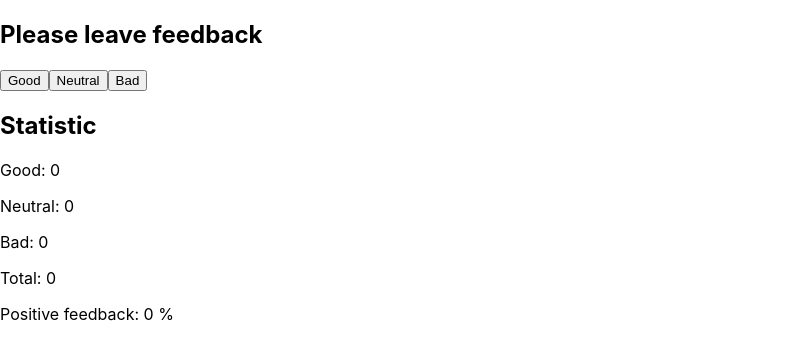
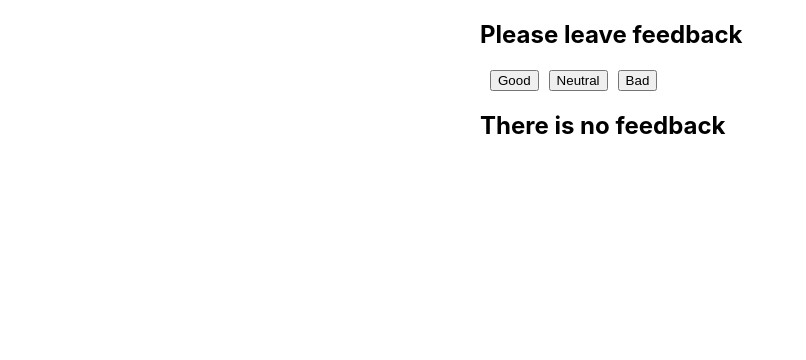
Before and after one commit to KP-Svitlana/goit-react-hw-04-feedback, a React (Create React App) app: page / in a window 1280 px wide. Shown: the top 360 px of the page, without its empty margins (0-806 px from the left). Built offline with nearby package versions, Linux system fonts and the light colour scheme.

Commit message:
final first task

```diff
--- a/src/components/App.jsx
+++ b/src/components/App.jsx
@@ -1,4 +1,8 @@
 import { Component } from 'react';
+import { Statistic } from './Statistics/Statistics';
+import { FeedbackOptions } from './FeedbackOptions/FeedbackOptions';
+import { Section } from './Section/Section';
+import { Notification } from './Notification/Notification';
 
 const buttons = ['Good', 'Neutral', 'Bad'];
 
@@ -9,10 +13,8 @@ export class App extends Component {
     bad: 0,
   };
 
-  onLeaveFeedback = ev => {
-    let feedback = ev.target.value;
-
-    switch (feedback) {
+  onBtnClick(value) {
+    switch (value) {
       case 'Good':
         this.setState(prevState => {
           return { good: prevState.good + 1 };
@@ -31,7 +33,7 @@ export class App extends Component {
       default:
         console.log('Sorry, something going wrong');
     }
-  };
+  }
 
   countTotalFeedback() {
     const { good, neutral, bad } = this.state;
@@ -52,22 +54,27 @@ export class App extends Component {
   render() {
     return (
       <div>
-        <h2>Please leave feedback</h2>
-        <div>
-          {buttons.map((el, index) => {
-            return (
-              <button key={el[index]} value={el} onClick={this.onLeaveFeedback}>
-                {el}
-              </button>
-            );
-          })}
-        </div>
-        <h2>Statistic</h2>
-        <p>Good: {this.state.good}</p>
-        <p>Neutral: {this.state.neutral}</p>
-        <p>Bad: {this.state.bad}</p>
-        <p>Total: {this.countTotalFeedback()}</p>
-        <p>Positive feedback: {this.countPositiveFeedbackPercentage()} %</p>
+        <Section title="Please leave feedback">
+          <FeedbackOptions
+            options={buttons}
+            onLeaveFeedback={ev => this.onBtnClick(ev)}
+          />
+        </Section>
+        {this.state.good === 0 &&
+        this.state.neutral === 0 &&
+        this.state.bad === 0 ? (
+          <Notification message="There is no feedback" />
+        ) : (
+          <Section title="Statistics">
+            <Statistic
+              good={this.state.good}
+              neutral={this.state.neutral}
+              bad={this.state.bad}
+              total={this.countTotalFeedback()}
+              positivePercentage={this.countPositiveFeedbackPercentage()}
+            />
+          </Section>
+        )}
       </div>
     );
   }
--- /dev/null
+++ b/src/components/FeedbackOptions/FeedbackOptions.jsx
@@ -0,0 +1,27 @@
+import PropTypes from 'prop-types';
+import css from './FeedbackOptions.module.css';
+
+export const FeedbackOptions = ({ options, onLeaveFeedback }) => {
+  return (
+    <div>
+      {options.map((el, index) => {
+        return (
+          <button
+            key={el[index]}
+            className={css.btn}
+            onClick={() => {
+              onLeaveFeedback(el);
+            }}
+          >
+            {el}
+          </button>
+        );
+      })}
+    </div>
+  );
+};
+
+FeedbackOptions.propTypes = {
+  options: PropTypes.arrayOf(PropTypes.string).isRequired,
+  onLeaveFeedback: PropTypes.func.isRequired,
+};
--- /dev/null
+++ b/src/components/FeedbackOptions/FeedbackOptions.module.css
@@ -0,0 +1,11 @@
+.btn {
+  margin-right: 10px;
+}
+
+.btn:last-child {
+  margin-right: 0;
+}
+
+.btn:first-child {
+  margin-left: 10px;
+}
--- /dev/null
+++ b/src/components/Notification/Notification.jsx
@@ -0,0 +1,8 @@
+import PropTypes from 'prop-types';
+import css from './Notification.module.css';
+
+export const Notification = ({ message }) => {
+  return <h2 className={css.title}>{message}</h2>;
+};
+
+Notification.propTypes = { message: PropTypes.string };
--- /dev/null
+++ b/src/components/Notification/Notification.module.css
@@ -0,0 +1,6 @@
+.title {
+  display: flex;
+  margin-left: auto;
+  margin-right: auto;
+  width: 320px;
+}
--- /dev/null
+++ b/src/components/Section/Section.jsx
@@ -0,0 +1,16 @@
+import PropTypes from 'prop-types';
+import css from './Section.module.css';
+
+export const Section = ({ title, children }) => {
+  return (
+    <section className={css.section}>
+      <h2>{title}</h2>
+      {children}
+    </section>
+  );
+};
+
+Section.propTypes = {
+  title: PropTypes.string.isRequired,
+  children: PropTypes.element,
+};
--- /dev/null
+++ b/src/components/Section/Section.module.css
@@ -0,0 +1,7 @@
+.section {
+  display: flex;
+  flex-direction: column;
+  margin-left: auto;
+  margin-right: auto;
+  width: 320px;
+}
--- /dev/null
+++ b/src/components/Statistics/Statistics.jsx
@@ -0,0 +1,28 @@
+import PropTypes from 'prop-types';
+import css from './Statistics.module.css';
+
+export const Statistic = ({
+  good,
+  neutral,
+  bad,
+  total,
+  positivePercentage,
+}) => {
+  return (
+    <div>
+      <p className={css.text}>Good: {good}</p>
+      <p className={css.text}>Neutral: {neutral}</p>
+      <p className={css.text}>Bad: {bad}</p>
+      <p className={css.text}>Total: {total}</p>
+      <p className={css.text}>Positive feedback: {positivePercentage} %</p>
+    </div>
+  );
+};
+
+Statistic.propTypes = {
+  good: PropTypes.number.isRequired,
+  neutral: PropTypes.number.isRequired,
+  bad: PropTypes.number.isRequired,
+  total: PropTypes.number.isRequired,
+  positivePercentage: PropTypes.number.isRequired,
+};
--- /dev/null
+++ b/src/components/Statistics/Statistics.module.css
@@ -0,0 +1,5 @@
+.text {
+  margin-left: 10px;
+  margin-top: 0;
+  margin-bottom: 10;
+}
```
